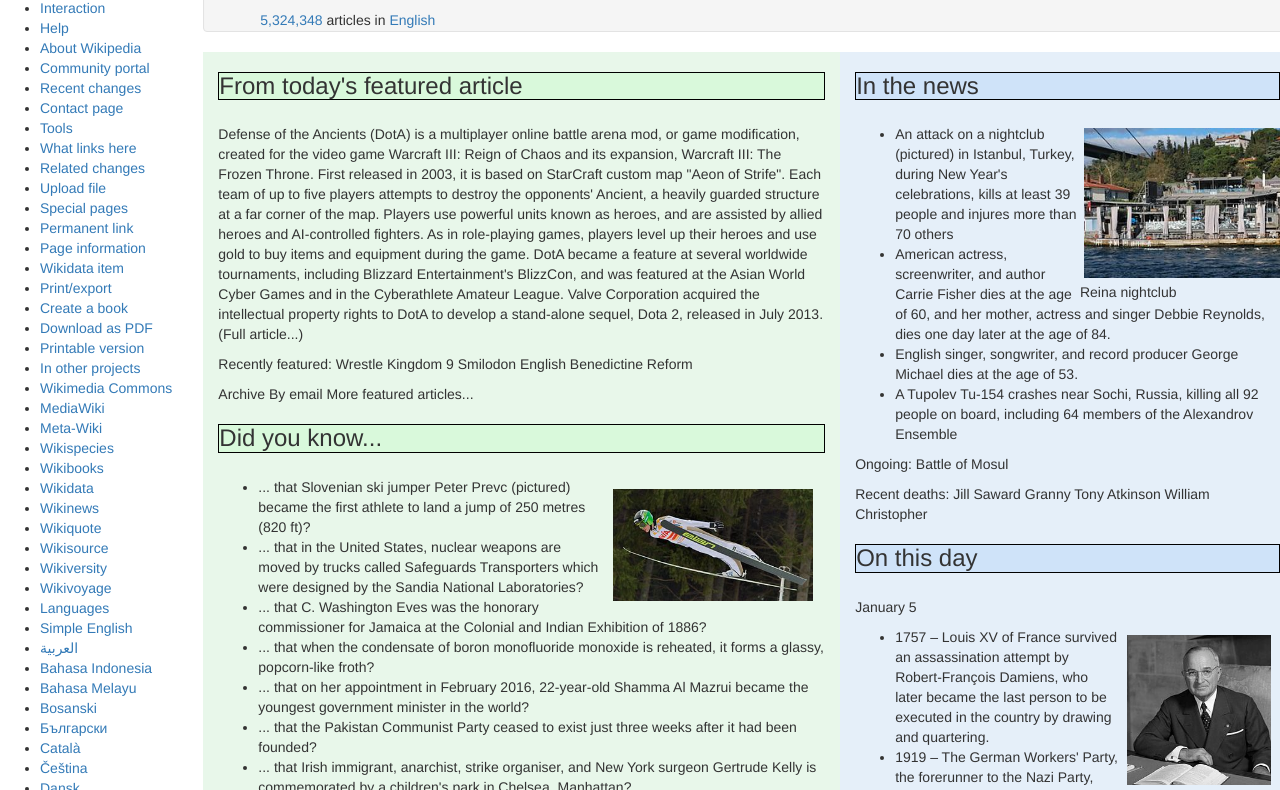
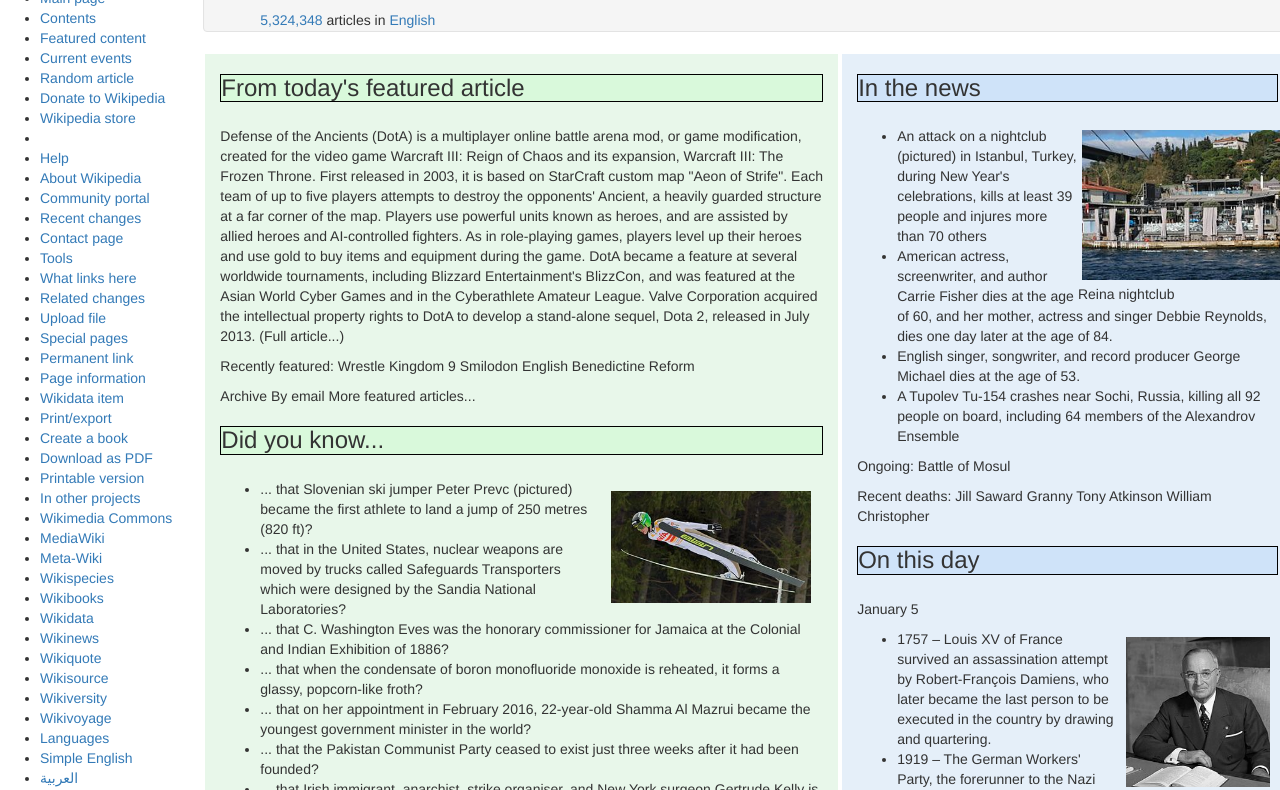
Before and after one commit to Shruti1808/Wikipedia-Project, a plain HTML site: page index.html in a window 1280 px wide. Shown: the part 170-960 px from the top of the page. Drawn offline with nearby package versions, Linux system fonts and the light colour scheme.

Commit message:
Adjustments to column heights

```diff
--- a/css/styles.css
+++ b/css/styles.css
@@ -1,6 +1,10 @@
 .smallphoto {
   height: 160px;
   width: 150px;
+}
+
+.row {
+  height: 60%;
 }
 
 .bg-danger {
@@ -9,14 +13,18 @@
 
 .bg-danger-box {
   background-color: #faedff;
+  border: 2px solid white;
 }
 
 .bg-success {
     background-color: #d9f9db;
+
 }
 
 .bg-success-box {
     background-color: #e8f7ea;
+    border: 2px solid white;
+    height: 100%;
 }
 
 .bg-info {
@@ -25,6 +33,8 @@
 
 .bg-info-box {
   background-color: #e5eff9;
+  border: 2px solid white;
+  height:100%;
 }
 
 h3 {
--- a/index.html
+++ b/index.html
@@ -13,7 +13,7 @@
     <div class="row">
       <!--Side Bar of Webpage-->
       <div class="col-xs-2">
-        <img class="smallphoto" src="imgs/wikiphoto.png" alt="The Wikipedia Logo">
+        <img class="smallphoto" src="img/wikiphoto.png" alt="The Wikipedia Logo">
         <ul>
           <li><a href="#">Main page</a></li>
           <li><a href="#">Contents</a></li>
@@ -22,7 +22,7 @@
           <li><a href="#">Random article</a></li>
           <li><a href="#">Donate to Wikipedia</a></li>
           <li><a href="#">Wikipedia store</a></li>
-          <li><a href="#">Interaction</a></li>
+          <li><Interaction</li>
           <li><a href="#">Help</a></li>
           <li><a href="#">About Wikipedia</a></li>
           <li><a href="#">Community portal</a></li>
@@ -147,11 +147,14 @@
         <!--Featured Articles, Did You Know.., In the News, and On this day..-->
         <div class="row">
           <div class="col-xs-7 bg-success-box">
+            <div class="row-xs-6">
               <h3 class="bg-success">From today's featured article</h3>
               <p>Defense of the Ancients (DotA) is a multiplayer online battle arena mod, or game modification, created for the video game Warcraft III: Reign of Chaos and its expansion, Warcraft III: The Frozen Throne. First released in 2003, it is based on StarCraft custom map "Aeon of Strife". Each team of up to five players attempts to destroy the opponents' Ancient, a heavily guarded structure at a far corner of the map. Players use powerful units known as heroes, and are assisted by allied heroes and AI-controlled fighters. As in role-playing games, players level up their heroes and use gold to buy items and equipment during the game. DotA became a feature at several worldwide tournaments, including Blizzard Entertainment's BlizzCon, and was featured at the Asian World Cyber Games and in the Cyberathlete Amateur League. Valve Corporation acquired the intellectual property rights to DotA to develop a stand-alone sequel, Dota 2, released in July 2013. (Full article...)</p>
               <p>Recently featured: Wrestle Kingdom 9 Smilodon English Benedictine Reform</p>
               <p>Archive By email More featured articles...</p>
+            </div>
 
+            <div class="row-xs-6">
               <h3 class="bg-success">Did you know...</h3>
               <img class="float-right" src="img/ski.jpg" alt="nightclub">
               <ul>
@@ -165,6 +168,7 @@
                 <li>... that the Cafe Royal Cocktail Book contains one of the first recorded recipes for the 20th Century?</li>
               </ul>
               <p>Recently improved articles Start a new article Nominate an article</p>
+            </div>
           </div>
 
           <div class="col-xs-5 bg-info-box">
```
Lines whose indentation alone changed are shown as unchanged.
